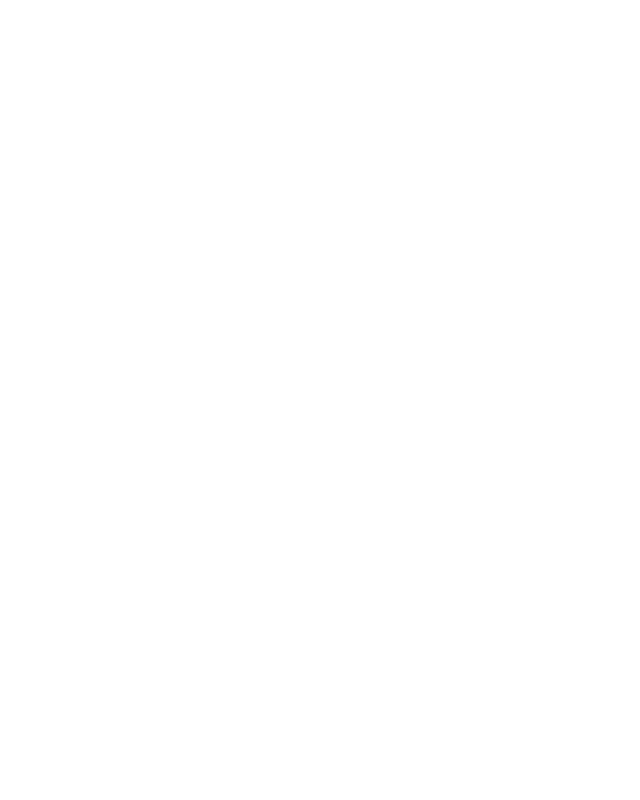
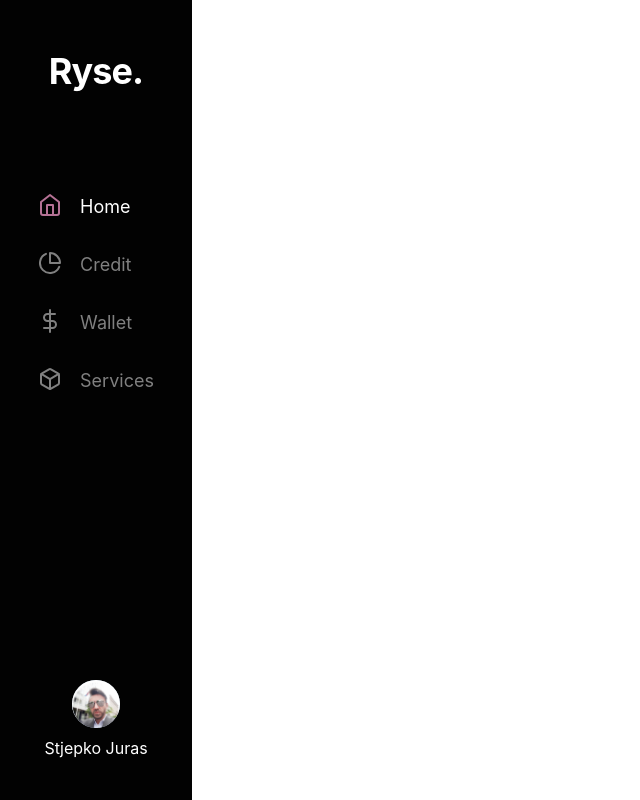
Before and after one commit to SJuras/NextJs-Dashboard, a Next.js app in the folder Ryse/ryse/: page /dashboard in a window 1280 px wide. Shown: the whole page, without its empty margins (0-640 px from the left). Built offline with nearby package versions, Linux system fonts and the light colour scheme.

Commit message:
v1.1.4 left navigation column done.

```diff
--- a/Ryse/ryse/pages/dashboard.js
+++ b/Ryse/ryse/pages/dashboard.js
@@ -39,8 +39,64 @@ import MyChart from '../components/MyChart';
 
 export default function dashboard() {
   return(
-    <Flex>
+    <Flex h="100vh" flexDir="row" overflow="hidden" maxW="2000px">
+      {/* Column 1 */}
+      <Flex w="15%" flexDir="column" alignItems="center" backgroundColor="#020202" color="#fff">
+        <Flex flexDir="column" justifyContent="space-between" h="100vh">
+          <Flex flexDir="column" as="nav">
+            <Heading mt={50} mb={100} fontSize="4xl" alignSelf="center" letterSpacing="tight">Ryse.</Heading>
+            <Flex flexDir="column" align="flex-start" justifyContent="center">
+                <Flex className="sidebar-items">
+                  <Link>
+                    <Icon as={FiHome} fontSize="2xl" className="active-icon" />
+                  </Link>
+                  <Link _hover={{ TextDecor: 'none' }}>
+                    <Text className="active">Home</Text>
+                  </Link>
+                </Flex>
+                <Flex className="sidebar-items">
+                  <Link>
+                    <Icon as={FiPieChart} fontSize="2xl"/>
+                  </Link>
+                  <Link _hover={{ TextDecor: 'none' }}>
+                    <Text>Credit</Text>
+                  </Link>
+                </Flex>
+                <Flex className="sidebar-items">
+                  <Link>
+                    <Icon as={FiDollarSign} fontSize="2xl"/>
+                  </Link>
+                  <Link _hover={{ TextDecor: 'none' }}>
+                    <Text>Wallet</Text>
+                  </Link>
+                </Flex>
+                <Flex className="sidebar-items">
+                  <Link>
+                    <Icon as={FiBox} fontSize="2xl"/>
+                  </Link>
+                  <Link _hover={{ TextDecor: 'none' }}>
+                    <Text>Services</Text>
+                  </Link>
+                </Flex>
+            </Flex>
+          </Flex>
+          <Flex flexDir="column" alignItems="center" mb={10} mt={5}>
+            {/* bottom with profile image */}
+            <Avatar my={2} src="images/profilePicMe.png"  />
+            <Text textAlign="center">Stjepko Juras</Text>
+          </Flex>
+        </Flex>
+      </Flex>
 
+      {/* Column 2 */}
+      <Flex>
+
+      </Flex>
+
+      {/* Column 3 */}
+      <Flex>
+
+      </Flex>
     </Flex>
   );
 }
--- a/Ryse/ryse/styles/globals.css
+++ b/Ryse/ryse/styles/globals.css
@@ -14,3 +14,33 @@ a {
 * {
   box-sizing: border-box;
 }
+
+.active {
+  color: #fff;
+}
+
+.active-icon {
+  color: #b57295 !important;
+}
+
+.sidebar-items {
+  color: gray;
+  font-size: large;
+}
+
+.sidebar-items p {
+  margin-left: 1em;
+  transition: 0.4s;
+}
+
+.sidebar-items:hover p {
+  color: #fff;
+}
+
+.sidebar-items:hover svg {
+  color: #b57295;
+}
+
+.sidebar-items:not(:last-child){
+  margin-bottom: 1.5em;
+}
```
Also changed, not shown: Ryse/ryse/public/images/profilePicMe.png (added).
